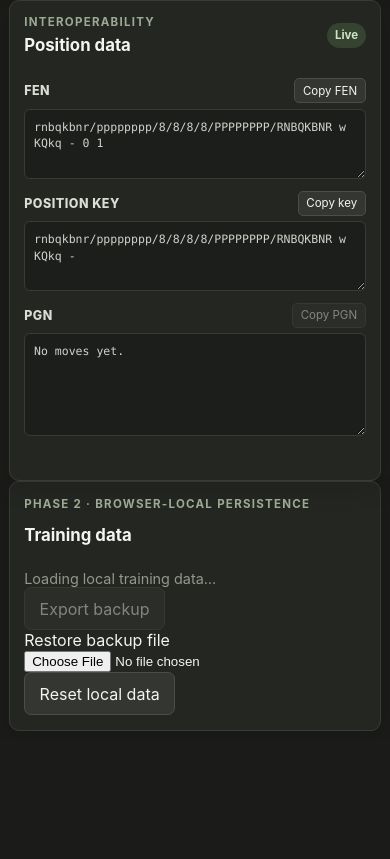
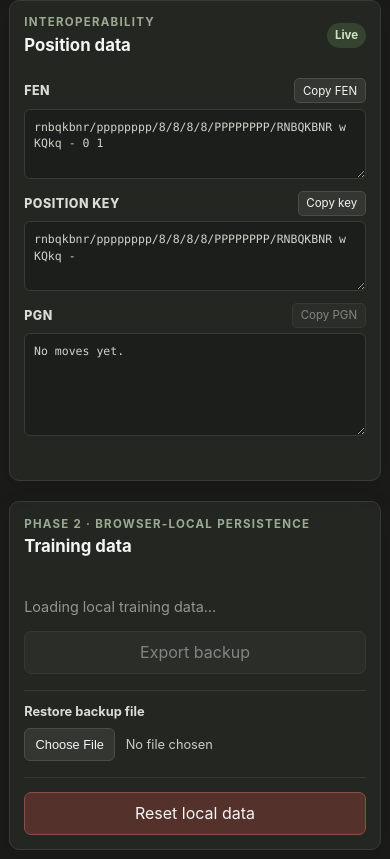
Before and after one commit to marcg129/chess-decision-trainer, a React (Vite) app: page / in a window 390 px wide. Shown: the part 613-1472 px from the top of the page. Before the commit the page ends 1352 px from the top, so only its background shows below. Built offline with nearby package versions, Linux system fonts and the light colour scheme.

Commit message:
style: integrate responsive training data utility styles

```diff
--- a/src/styles.css
+++ b/src/styles.css
@@ -1,3 +1,5 @@
+@import './trainingData.css';
+
 :root {
   font-family: Inter, ui-sans-serif, system-ui, -apple-system, BlinkMacSystemFont, "Segoe UI", sans-serif;
   color: #f4f4f2;
@@ -326,6 +328,10 @@ button:disabled {
   font-size: 0.78rem;
 }
 
+.training-data-section {
+  margin-top: 1.25rem;
+}
+
 .promotion-backdrop {
   position: fixed;
   inset: 0;
```
